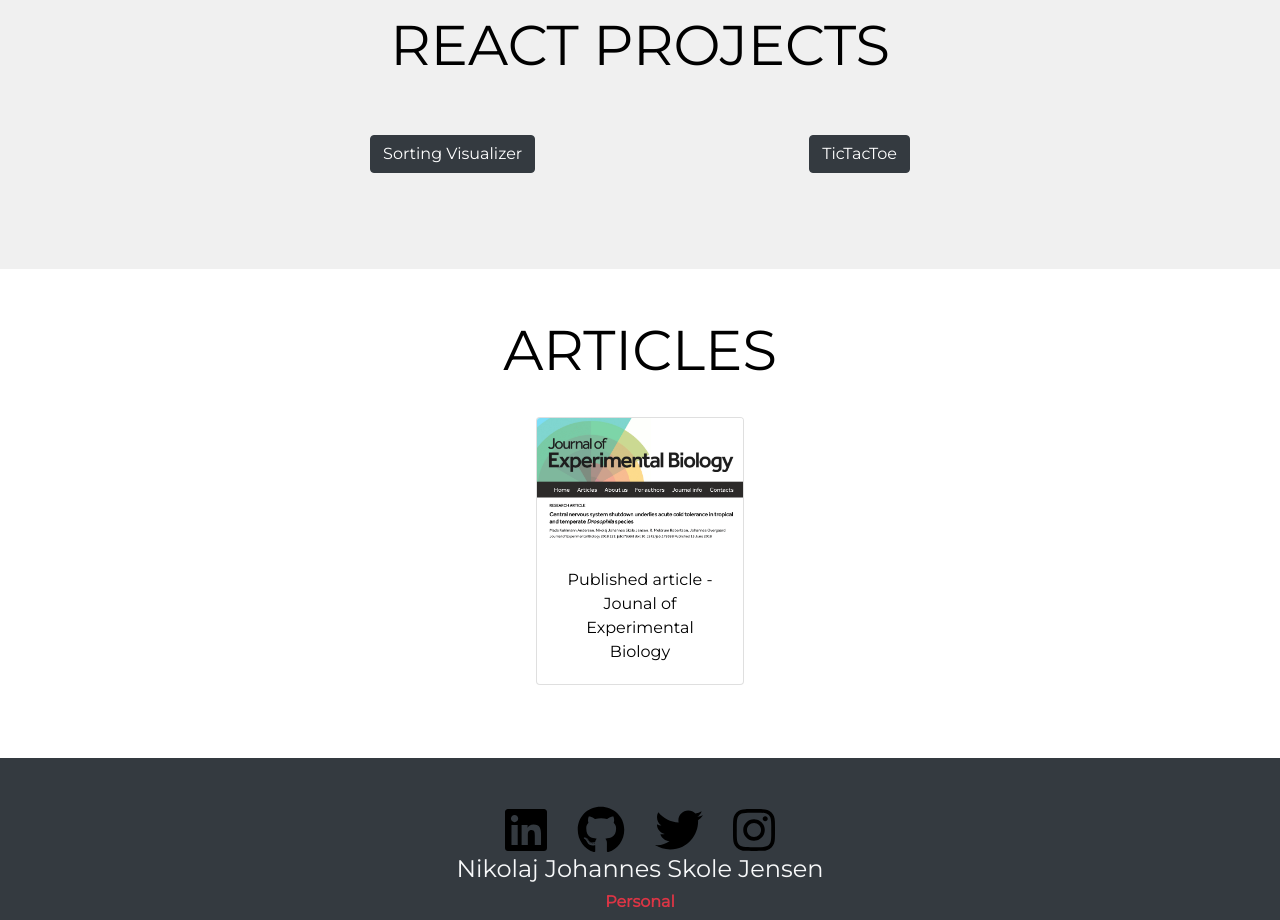
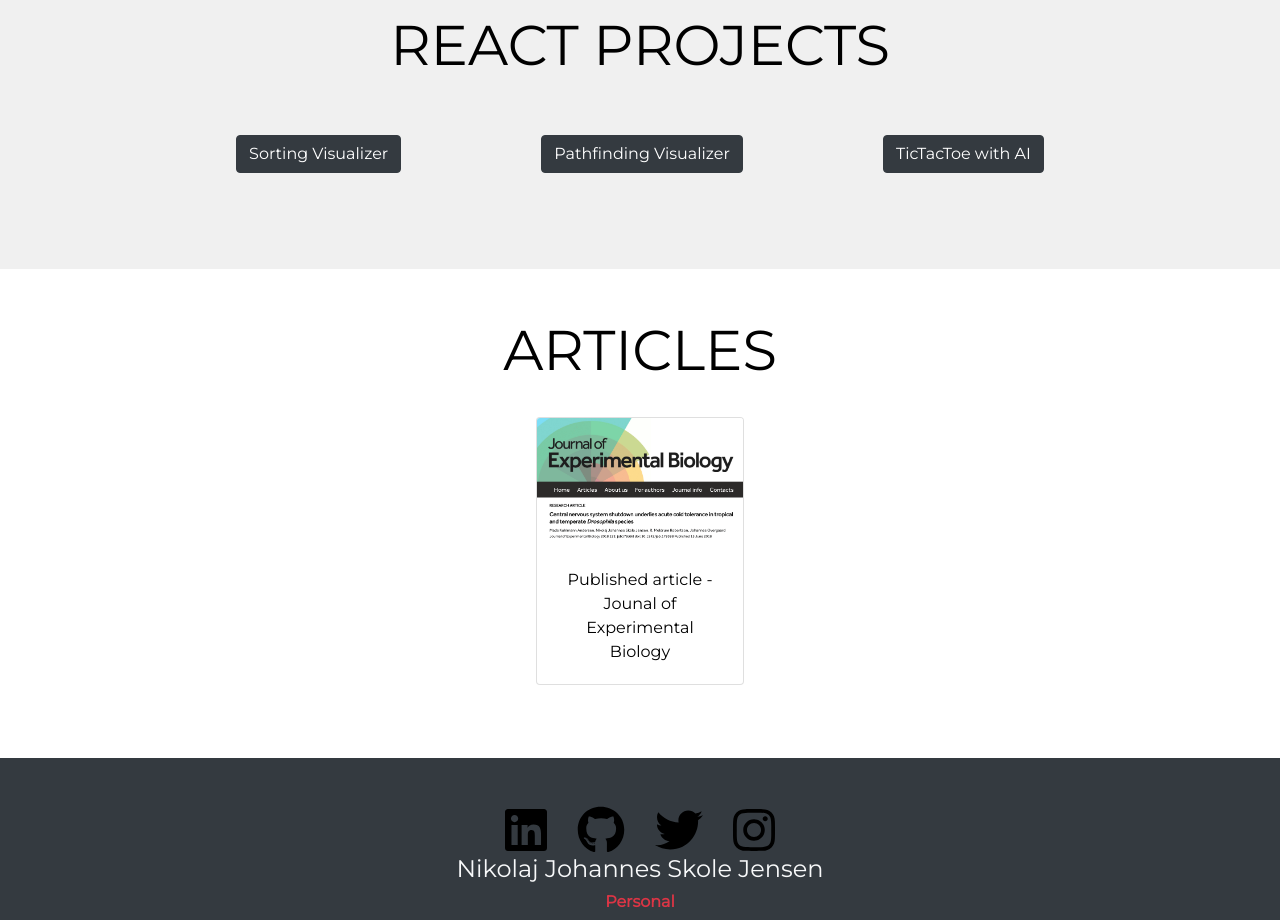
Before and after one commit to nikolajjsj/portfolio, a React (Create React App) app: page / in a window 1280 px wide. Shown: the part 2680-3600 px from the top of the page. Built offline with nearby package versions, Linux system fonts and the light colour scheme.

Commit message:
Added Pathfinder (react app) to my react projects

```diff
--- a/src/pages/react.jsx
+++ b/src/pages/react.jsx
@@ -24,11 +24,19 @@ export default class Reacts extends Component {
           </a>
           <a
             className="btn btn-dark"
+            href="http://nikolajjsj.github.io/Pathfinder/"
+            target="_blank"
+            rel="noopener noreferrer"
+          >
+            Pathfinding Visualizer
+          </a>
+          <a
+            className="btn btn-dark"
             href="https://nikolajjsj.github.io/TicTacToe/"
             target="_blank"
             rel="noopener noreferrer"
           >
-            TicTacToe
+            TicTacToe with AI
           </a>
         </div>
       </div>
```
